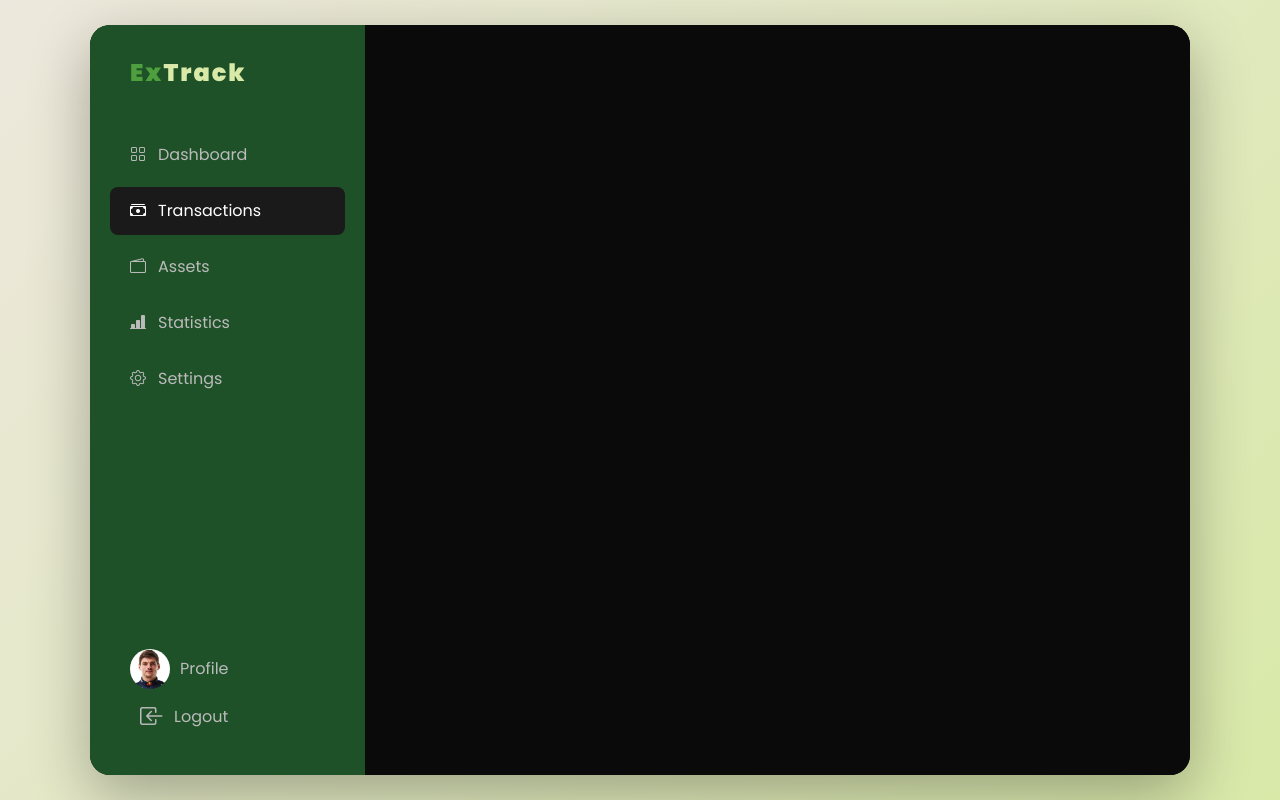
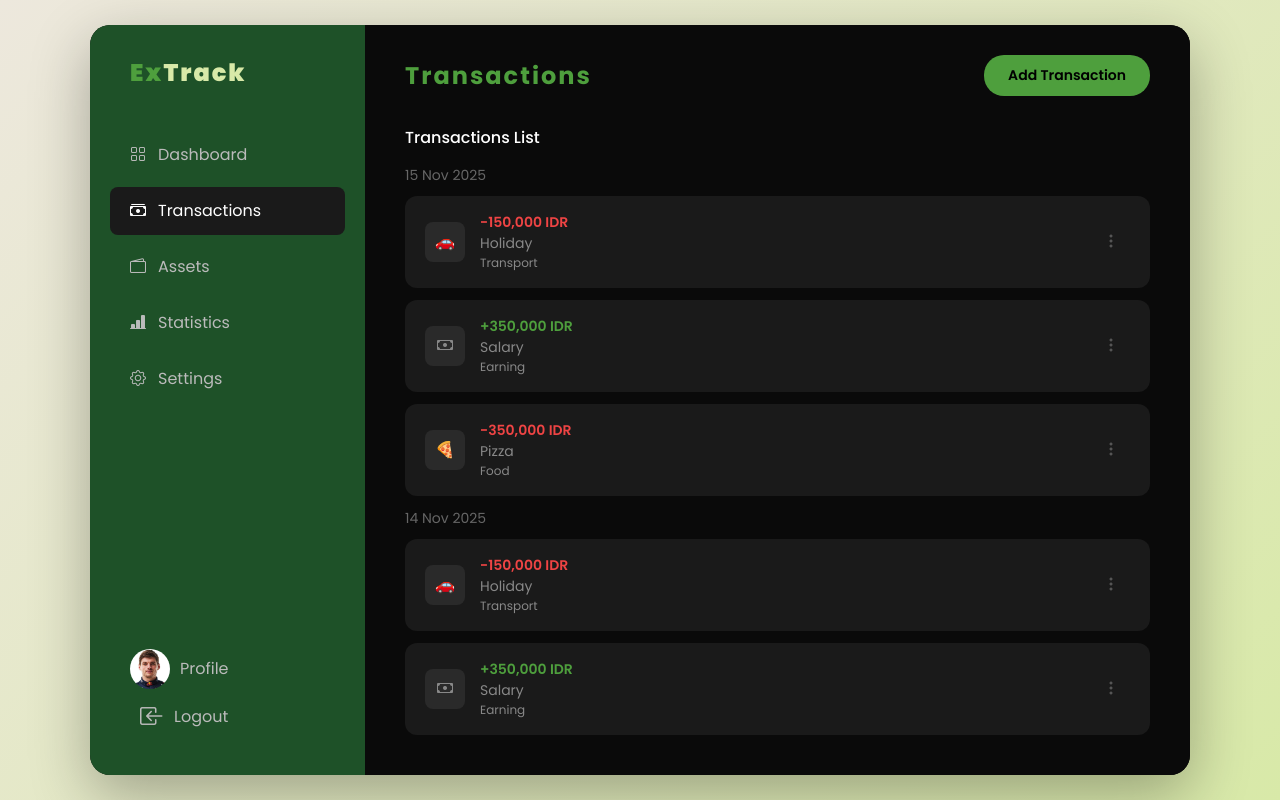
Before and after one commit to irfannazril/ExTrack, a PHP site: page /transaction.php in a window 1280 px wide. Run offline with PHP 8.4, Linux system fonts and the light colour scheme.

Commit message:
Menambahkan halaman transaksi dengan tampilan daftar transaksi, termasuk modal untuk menambah dan mengedit kategori, serta memperbarui gaya dan fungsionalitas tombol.

```diff
--- a/public/css/style.css
+++ b/public/css/style.css
@@ -174,6 +174,12 @@
   letter-spacing: 2px;
 }
 
+.menu-button {
+  background-color: transparent;
+  border: none;
+  color: #555;
+}
+
 .add-wallet-btn {
   background: #4e9f3d;
   color: #000;
@@ -258,6 +264,18 @@
 
 .transaction-amount {
   color: #fff;
+  font-size: 14px;
+  font-weight: 600;
+}
+
+.transaction-amount#expense {
+  color: #ef4444;
+  font-size: 14px;
+  font-weight: 600;
+}
+
+.transaction-amount#income {
+  color: #4e9f3d;
   font-size: 14px;
   font-weight: 600;
 }
@@ -532,6 +550,34 @@
   transform: translateY(0);
 }
 
+/* TRANSACTION.PHP */
+.main-content.transaction-page {
+  display: flex;
+  flex-direction: column;
+}
+
+.transaction-scroll {
+  flex: 1;
+  overflow-y: auto;
+}
+
+.transaction-date {
+  color: #666;
+  font-size: 14px;
+  margin-bottom: 10px;
+  font-weight: 400;
+}
+
+.transaction-description {
+  font-size: 14px;
+  color: #888;
+}
+
+.transaction-category {
+  font-size: 12px;
+  color: #888;
+}
+
 /* ASSETS.PHP */
 .asset-scroll {
   max-height: 575px;
--- a/public/index.php
+++ b/public/index.php
@@ -74,7 +74,7 @@
               <i class="bi bi-list"></i>
             </button>
             <div class="menu">Dashboard</div>
-            <button class="add-wallet-btn" data-bs-toggle="modal" data-bs-target="#addTransactionModal">Add Transaction</button>
+            <a href="./transaction.php?action=add" class="add-wallet-btn" style="text-decoration: none;">Add Transaction</a>
           </div>
 
           <!-- Total Money (Saldo)-->
@@ -129,7 +129,7 @@
                     <i class="bi bi-graph-up-arrow"></i>
                   </div>
                   <div>
-                    <div class="transaction-amount">+100.000 IDR</div>
+                    <div class="transaction-amount income">+100.000 IDR</div>
                     <div class="transaction-type">Income</div>
                   </div>
                 </div>
@@ -144,7 +144,7 @@
                     <i class="bi bi-graph-down-arrow"></i>
                   </div>
                   <div>
-                    <div class="transaction-amount">20.000 IDR</div>
+                    <div class="transaction-amount expense">20.000 IDR</div>
                     <div class="transaction-type">Expense</div>
                   </div>
                 </div>
--- a/public/js/script.js
+++ b/public/js/script.js
@@ -25,6 +25,22 @@
     sidebarOverlay.classList.remove('active');
   });
 }
+
+// Add Transaction Button (index.php)
+document.addEventListener('DOMContentLoaded', function () {
+  const urlParams = new URLSearchParams(window.location.search);
+  const action = urlParams.get('action');
+
+  if (action === 'add') {
+    // Buka modal
+    const addTransactionModal = new bootstrap.Modal(document.getElementById('addTransactionModal'));
+    addTransactionModal.show();
+
+    // Hapus parameter dari URL setelah modal dibuka (agar URL bersih)
+    // Ini optional, bisa dihapus jika ingin parameter tetap ada
+    window.history.replaceState({}, document.title, window.location.pathname);
+  }
+});
 
 //Transaction type tab
 const typeRadios = document.querySelectorAll('.type-tab-radio');
--- a/public/transaction.php
+++ b/public/transaction.php
@@ -68,8 +68,99 @@
 
       <!-- Main Content -->
       <div class="col-lg-9">
-        <div class="main-content">
+        <div class="main-content transaction-page">
+          <div class="header">
+            <button class="hamburger-btn" id="hamburgerBtn">
+              <i class="bi bi-list"></i>
+            </button>
+            <div class="menu">Transactions</div>
+            <button class="add-wallet-btn" data-bs-toggle="modal" data-bs-target="#addTransactionModal">Add Transaction</button>
+          </div>
 
+          <!-- Transaction List -->
+          <div class="section-title">Transactions List</div>
+          <div class="transaction-scroll">
+            <div class="transaction-date">15 Nov 2025</div>
+            <div class="transaction-item ">
+              <div class="transaction-left">
+                <div class="transaction-icon">
+                  <span class="">🚗</span>
+                </div>
+                <div class="transaction-details">
+                  <div class="transaction-amount" id="expense">-150,000 IDR</div>
+                  <div class="transaction-description">Holiday</div>
+                  <div class="transaction-category">Transport</div>
+                </div>
+              </div>
+              <div class="transaction-menu">
+                <button class="menu-button" data-bs-toggle="modal" data-bs-target="#editTransactionModal"><i class="bi bi-three-dots-vertical"></i></button>
+              </div>
+            </div>
+            <div class="transaction-item ">
+              <div class="transaction-left">
+                <div class="transaction-icon">
+                  <i class="bi bi-cash"></i>
+                </div>
+                <div class="transaction-details">
+                  <div class="transaction-amount" id="income">+350,000 IDR</div>
+                  <div class="transaction-description">Salary</div>
+                  <div class="transaction-category">Earning</div>
+                </div>
+              </div>
+              <div class="transaction-menu">
+                <button class="menu-button" data-bs-toggle="modal" data-bs-target="#editTransactionModal"><i class="bi bi-three-dots-vertical"></i></button>
+              </div>
+            </div>
+            <div class="transaction-item ">
+              <div class="transaction-left">
+                <div class="transaction-icon">
+                  <span class="">🍕</span>
+                </div>
+                <div class="transaction-details">
+                  <div class="transaction-amount" id="expense">-350,000 IDR</div>
+                  <div class="transaction-description">Pizza</div>
+                  <div class="transaction-category">Food</div>
+                </div>
+              </div>
+              <div class="transaction-menu">
+                <button class="menu-button" data-bs-toggle="modal" data-bs-target="#editTransactionModal"><i class="bi bi-three-dots-vertical"></i></button>
+              </div>
+            </div>
+
+            <div class="transaction-date">14 Nov 2025</div>
+            <div class="transaction-item ">
+              <div class="transaction-left">
+                <div class="transaction-icon">
+                  <span class="">🚗</span>
+                </div>
+                <div class="transaction-details">
+                  <div class="transaction-amount" id="expense">-150,000 IDR</div>
+                  <div class="transaction-description">Holiday</div>
+                  <div class="transaction-category">Transport</div>
+                </div>
+              </div>
+              <div class="transaction-menu">
+                <button class="menu-button" data-bs-toggle="modal" data-bs-target="#editTransactionModal"><i class="bi bi-three-dots-vertical"></i></button>
+              </div>
+            </div>
+            <div class="transaction-item ">
+              <div class="transaction-left">
+                <div class="transaction-icon">
+                  <i class="bi bi-cash"></i>
+                </div>
+                <div class="transaction-details">
+                  <div class="transaction-amount" id="income">+350,000 IDR</div>
+                  <div class="transaction-description">Salary</div>
+                  <div class="transaction-category">Earning</div>
+                </div>
+              </div>
+              <div class="transaction-menu">
+                <button class="menu-button" data-bs-toggle="modal" data-bs-target="#editTransactionModal"><i class="bi bi-three-dots-vertical"></i></button>
+              </div>
+            </div>
+
+
+          </div>
         </div>
       </div>
 
@@ -84,12 +175,12 @@
           <h5 class="modal-title">Add Transaction</h5>
           <button type="button" class="btn-close" data-bs-dismiss="modal"></button>
         </div>
+
         <div class="modal-body">
-
           <form id="transactionForm">
             <!-- Transaction Type Tabs -->
             <div class="transaction-type-tabs">
-              <input type="radio" class="type-tab-radio" data-type="expense" name="transaction-type" id="Expense"></input>
+              <input type="radio" class="type-tab-radio" data-type="expense" name="transaction-type" id="Expense" checked></input>
               <label class="type-tab active" for="Expense">Expense</label>
               <input type="radio" class="type-tab-radio" data-type="income" name="transaction-type" id="Income"></input>
               <label class="type-tab" for="Income">Income</label>
@@ -167,26 +258,89 @@
   </div>
 
   <!-- Edit Transaction -->
-  <div class="modal fade" id="editCategoryModal" tabindex="-1">
+  <div class="modal fade" id="addTransactionModal" tabindex="-1">
     <div class="modal-dialog modal-dialog-centered">
       <div class="modal-content">
         <div class="modal-header">
-          <h5 class="modal-title">Edit Category</h5>
+          <h5 class="modal-title">Add Transaction</h5>
           <button type="button" class="btn-close" data-bs-dismiss="modal"></button>
         </div>
 
         <div class="modal-body">
-          <form id="editCategoryForm">
-            <div class="mb-3">
-              <label for="editCategoryIcon" class="form-label">Icon (Emoji)<span class="required">*</span></label>
-              <input type="text" class="form-control" id="editCategoryIcon" placeholder="Choose an emoji" maxlength="1" required>
-            </div>
-            <div class="mb-3">
-              <label for="editCategoryName" class="form-label">Category Name<span class="required">*</span></label>
-              <input type="text" class="form-control" id="editCategoryName" placeholder="e.g., Food, Transport, etc." required>
+          <form id="transactionForm">
+            <!-- Transaction Type Tabs -->
+            <div class="transaction-type-tabs">
+              <input type="radio" class="type-tab-radio" data-type="expense" name="transaction-type" id="Expense" checked></input>
+              <label class="type-tab active" for="Expense">Expense</label>
+              <input type="radio" class="type-tab-radio" data-type="income" name="transaction-type" id="Income"></input>
+              <label class="type-tab" for="Income">Income</label>
+              <input type="radio" class="type-tab-radio" data-type="transfer" name="transaction-type" id="Transfer"></input>
+              <label class="type-tab" for="Transfer">Transfer</label>
             </div>
 
-            <button type="submit" class="btn-save">Update</button>
+            <div class="row">
+              <!-- Amount -->
+              <div class="col-md-6 mb-3">
+                <label for="amount" class="form-label">Amount<span class="required">*</span></label>
+                <div class="input-group">
+                  <input type="number" class="form-control" placeholder="0 IDR" min="1" id="amount" required>
+                </div>
+              </div>
+
+              <!-- Description -->
+              <div class="col-md-6 mb-3">
+                <label for="description" class="form-label">Description</label>
+                <input type="text" class="form-control" placeholder="Bought some snacks" id="description">
+              </div>
+
+              <!-- Category (for Expense & Income) -->
+              <div class="col-12 mb-3" id="categoryField">
+                <label for="category" class="form-label">Category<span class="required">*</span></label>
+                <select class="form-select" id="category" required>
+                  <option value="" selected>Select category</option>
+                  <option value="food">🍔 Food</option>
+                  <option value="transport">🚗 Transport</option>
+                  <option value="entertainment">🎮 Entertainment</option>
+                  <option value="shopping">🛍️ Shopping</option>
+                  <option value="bills">📄 Bills</option>
+                  <option value="health">💊 Health</option>
+                  <option value="education">📚 Education</option>
+                  <option value="other">📦 Other</option>
+                </select>
+                <a href="#" class="add-category-link"> Add category
+                </a>
+              </div>
+
+              <!-- From Account (for Transfer) -->
+              <div class="col-md-6 mb-3 d-none" id="fromAccountField">
+                <label for="from-account-transfer" class="form-label">From Account<span class="required">*</span></label>
+                <select class="form-select" id="from-account-transfer">
+                  <option value="" selected>Select account</option>
+                  <option value="cash">💵 Cash</option>
+                  <option value="bank">🏦 Bank</option>
+                  <option value="ewallet">📱 E-Wallet</option>
+                </select>
+              </div>
+
+              <!-- To Account (for Transfer) -->
+              <div class="col-md-6 mb-3 d-none" id="toAccountField">
+                <label for="to-account-transfer" class="form-label">To Account<span class="required">*</span></label>
+                <select class="form-select" id="to-account-transfer">
+                  <option value="" selected>Select account</option>
+                  <option value="cash">💵 Cash</option>
+                  <option value="bank">🏦 Bank</option>
+                  <option value="ewallet">📱 E-Wallet</option>
+                </select>
+              </div>
+
+              <!-- Event Date -->
+              <div class="col-12 mb-3">
+                <label for="eventDate" class="form-label">Event date</label>
+                <input type="date" class="form-control" id="eventDate">
+              </div>
+            </div>
+
+            <button type="submit" class="btn-save">Save</button>
           </form>
         </div>
       </div>
```
